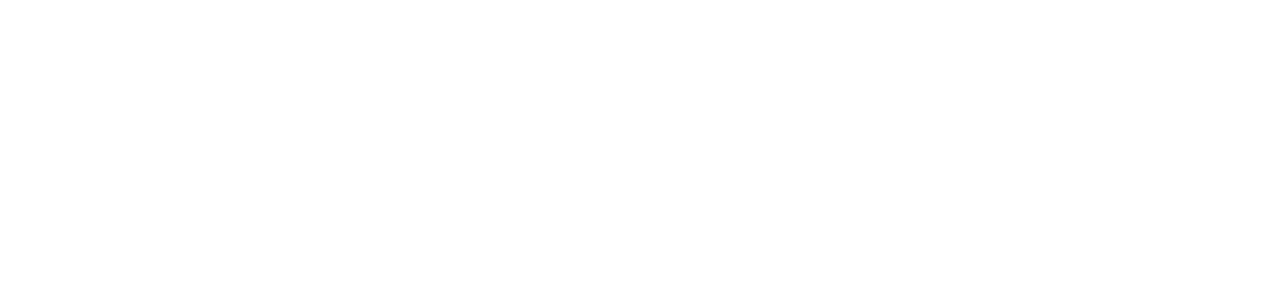
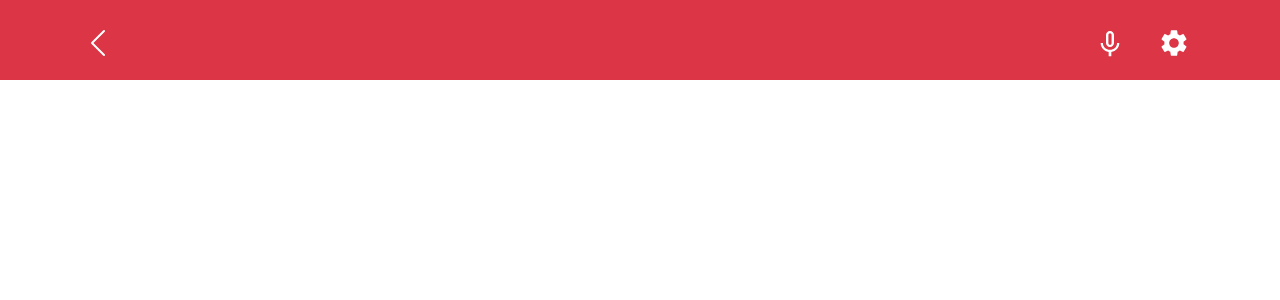
Before and after one commit to zeff96/crypto_currency_app, a React (Create React App) app: page / in a window 1280 px wide. Shown: the top 300 px of the page. Built offline with nearby package versions, Linux system fonts and the light colour scheme.

Commit message:
Add background-color Add navbar items color Add navbar items font-size

```diff
--- a/src/App.js
+++ b/src/App.js
@@ -1,7 +1,14 @@
 import "./App.scss";
 
+import { Routes, Route } from "react-router-dom";
+import Header from "./components/Header";
+
 function App() {
-  return <div className="App"></div>;
+  return (
+    <div className="text-bg-danger">
+      <Header />
+    </div>
+  );
 }
 
 export default App;
--- a/src/components/Header.js
+++ b/src/components/Header.js
@@ -5,20 +5,20 @@
 
 export default function Header() {
   return (
-    <nav className="navbar">
+    <nav className="navbar navbar-expand navbar-dark">
       <div className="container">
-        <NavLink to="/" className="navbar-brand">
+        <NavLink to="/" className="navbar-brand fs-2">
           <BsChevronLeft />
         </NavLink>
-        <div className="collapse navbar-collpase">
+        <div className="collapse navbar-collapse">
           <ul className="navbar-nav ms-auto">
             <li className="nav-item">
-              <NavLink className="nav-link">
+              <NavLink className="nav-link fs-2">
                 <MdOutlineKeyboardVoice />
               </NavLink>
             </li>
-            <li className="nav-item">
-              <NavLink className="nav-link">
+            <li className="nav-item ms-3">
+              <NavLink className="nav-link fs-2">
                 <MdSettings />
               </NavLink>
             </li>
```
